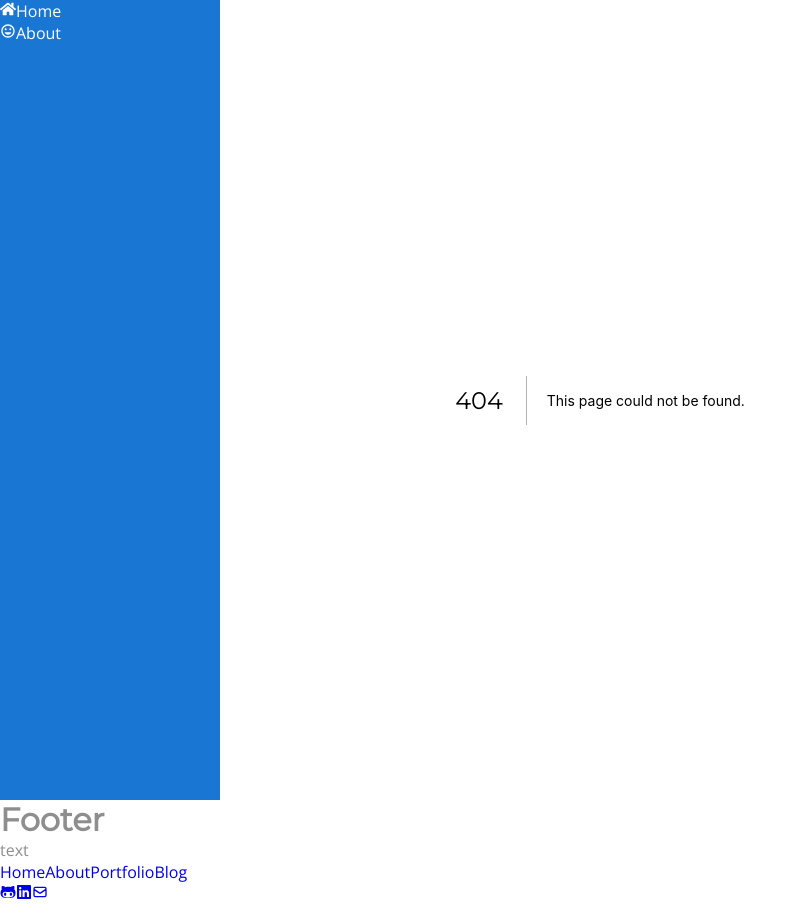
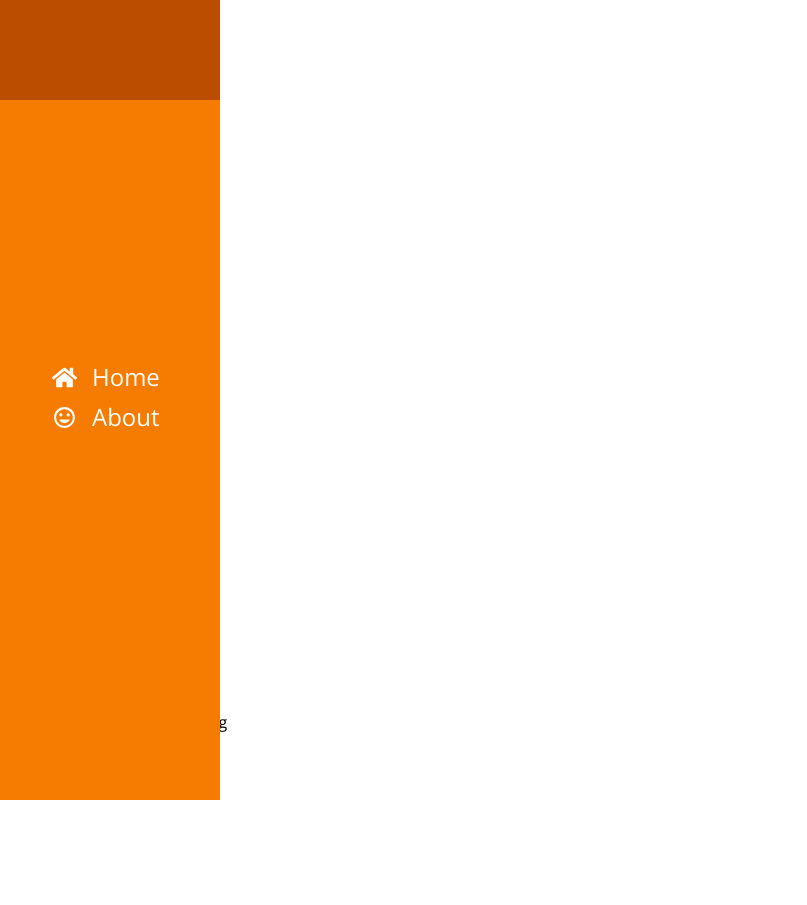
Before and after one commit to hoopslam/portfoliov2, a Next.js app: page /about in a window 1280 px wide. Before the commit this address had no page. Shown: the whole page, without its empty margins (0-807 px from the left). After the commit the page ends 800 px from the top, so only its background shows below. Built offline with nearby package versions, Linux system fonts and the light colour scheme.

Commit message:
worked on nav links

```diff
--- a/components/layout/Footer.jsx
+++ b/components/layout/Footer.jsx
@@ -20,5 +20,5 @@ export default Footer
 
 const FooterContainer = styled.footer`
     width: 100%;
-    color: rgb(142,142,142);
+    height: 150px;
 `
--- a/components/layout/Layout.jsx
+++ b/components/layout/Layout.jsx
@@ -16,11 +16,14 @@ export default Layout
 
 const LayoutContainer = styled.div`
     width: 100%;
+    min-height: 100vh;
+    display: flex;
+    flex-direction: column;
     background-color: ${({theme}) => {theme.background}};
-    color: ${({theme}) => {theme.textColor}}
+    color: ${({theme}) => {theme.textColor}};
 `
 
 const Main = styled.main`
     width: 100%;
-    max-width: 1200px;
+    flex-grow: 1;
 `
--- a/components/layout/Navbar.jsx
+++ b/components/layout/Navbar.jsx
@@ -1,18 +1,26 @@
 import styled from "styled-components";
 import { FaHome } from "react-icons/fa";
 import { MdTagFaces } from "react-icons/md";
+import Link from "next/link";
 
-const Navbar = ({themeHandler}) => {
+const Navbar = ({ themeHandler }) => {
 	return (
 		<NavbarContainer>
+			<Logo />
 			<ul>
 				<li>
-					<FaHome />
-					<span>Home</span>
+					<Link href='/'>
+						<a><FaHome className="icon" size={25}/><span>Home</span>
+						</a>
+					</Link>
 				</li>
 				<li>
-					<MdTagFaces />
-					<span>About</span>
+					<Link href='/about'>
+						<a>
+							<MdTagFaces className="icon" size={25}/>
+							<span>About</span>
+						</a>
+					</Link>
 				</li>
 			</ul>
 		</NavbarContainer>
@@ -25,15 +33,26 @@ const NavbarContainer = styled.nav`
 	position: fixed;
 	display: flex;
 	flex-direction: column;
+	justify-content: center;
+	align-items: center;
 	height: 100vh;
 	width: 110px;
 	left: 0;
-	background-color: ${({theme}) => theme.primary };
-	color: ${({theme}) => theme.textColor};
+	background-color: ${({ theme }) => theme.primary};
+	color: ${({ theme }) => theme.textColor};
 	transition: all 0.6s;
+
+	.icon {
+		position: absolute;
+		left: 30px;
+		top: 5px;
+	}
 
 	span {
 		display: none;
+		position: absolute;
+		left: 70px;
+		font-size: 1.5rem;
 	}
 
 	:hover {
@@ -43,4 +62,23 @@ const NavbarContainer = styled.nav`
 	:hover span {
 		display: inline;
 	}
+
+	ul {
+		width: 80%;
+		text-align: center;
+	}
+
+	li {
+		height: 40px;
+		position: relative;
+	}
 `;
+
+const Logo = styled.div`
+	position: absolute;
+	top: 0;
+	left: 0;
+	height: 100px;
+	width: 100%;
+	background-color: ${({theme}) => theme.dark};
+`;
--- a/pages/_app.js
+++ b/pages/_app.js
@@ -6,7 +6,7 @@ import GlobalStyle from "../styles/GlobalStyle";
 import themes from "../styles/themes";
 
 function MyApp({ Component, pageProps }) {
-	const [selectedTheme, setSelectedTheme] = useState("blue")
+	const [selectedTheme, setSelectedTheme] = useState("orange")
 
 	const themeHandler = (theme) => {
 		setSelectedTheme(theme);
--- /dev/null
+++ b/pages/about.jsx
@@ -0,0 +1,9 @@
+const about = () => {
+    return (
+        <div>
+            About Page
+        </div>
+    )
+}
+
+export default about
--- a/pages/index.js
+++ b/pages/index.js
@@ -21,4 +21,5 @@ export default function Home() {
 
 const HomeContainer = styled.div`
   width: 100%;
+  background-color: ${({theme}) => {theme.background}};
 `
--- a/styles/GlobalStyle.js
+++ b/styles/GlobalStyle.js
@@ -1,5 +1,6 @@
 import {createGlobalStyle} from "styled-components";
 
+//Global Styles Reset
 const GlobalStyle = createGlobalStyle`
 * {
     box-sizing: border-box;
@@ -9,6 +10,11 @@ const GlobalStyle = createGlobalStyle`
 
 a {
 	text-decoration: none;
+  color: inherit;
+}
+
+ul {
+  list-style-type: none;
 }
 
 body{
--- a/styles/themes.js
+++ b/styles/themes.js
@@ -26,7 +26,13 @@ const themes = {
 		light: "#4f5b62",
 		textColor: "#fff",
 		background: "#263238"
-    }
+    },
+	breakpoints: {
+		sm: 'screen and (max-width: 640px)',
+		md: 'screen and (max-width: 768px)',
+		lg: 'screen and (max-width: 1024px)',
+		xl: 'screen and (max-width: 1280px)'
+	},
 };
 
 export default themes;
```
